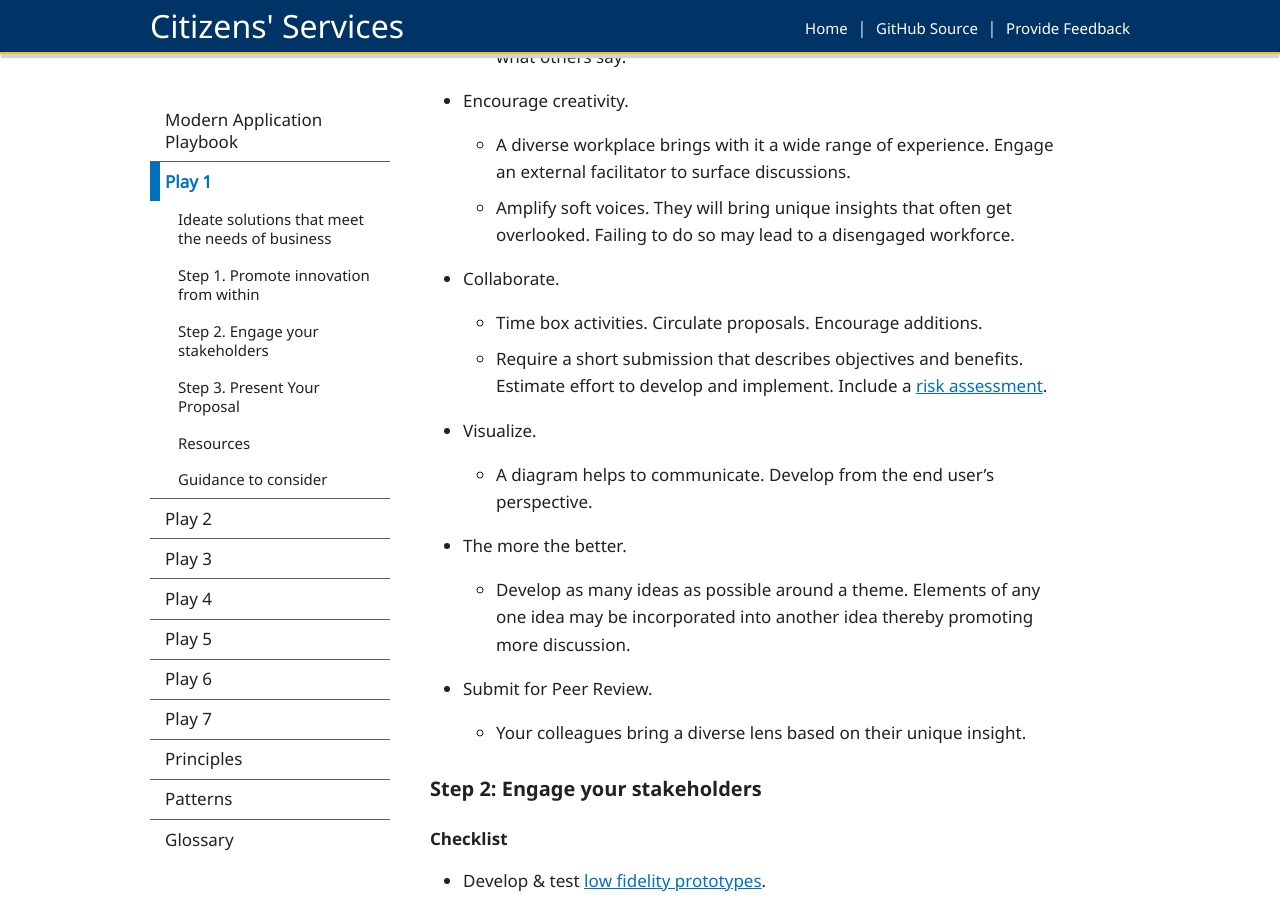
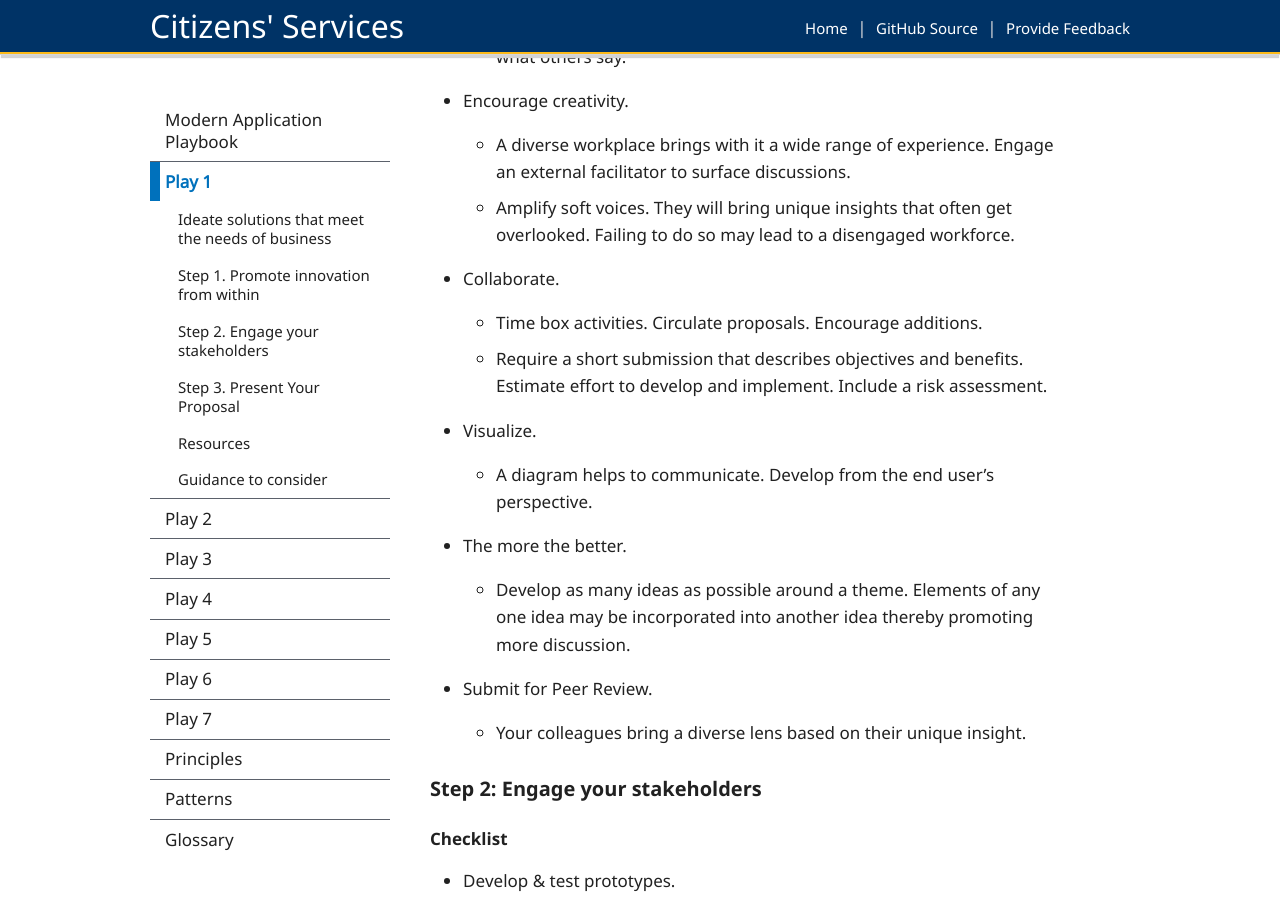
Before and after one commit to HeatherRemacle/exchangelabops, a Jekyll site: the page built from plays/play1.md, in a window 1280 px wide and 900 px high, scrolled down 1128 px. Built offline with Jekyll 4.4.1, drawn with Linux system fonts in a browser that asks for light colours; some of the changed text lies outside the part shown.

Commit message:
Update play 1 and 2

```diff
--- a/plays/play1.md
+++ b/plays/play1.md
@@ -40,7 +40,7 @@ We must begin digital projects by developing solutions for the people who will u
     - Amplify soft voices. They will bring unique insights that often get overlooked. Failing to do so may lead to a disengaged workforce.
 - Collaborate.
     - Time box activities. Circulate proposals. Encourage additions.
-    - Require a short submission that describes objectives and benefits. Estimate effort to develop and implement. Include a [risk assessment](https://www.haspod.com/blog/paperwork/difference-between-risk-assessments-and-method-statements#:~:text=Where%20a%20risk%20assessment%20tells,the%20work%2C%20providing%20extra%20details.).
+    - Require a short submission that describes objectives and benefits. Estimate effort to develop and implement. Include a risk assessment.
 - Visualize.
     - A diagram helps to communicate. Develop from the end user’s perspective.
 - The more the better.
@@ -50,11 +50,11 @@ We must begin digital projects by developing solutions for the people who will u
 
 ### Step 2: Engage your stakeholders
 #### Checklist
-- Develop & test [low fidelity prototypes](https://theblog.adobe.com/prototyping-difference-low-fidelity-high-fidelity-prototypes-use/#:~:text=Low%2Dfidelity%20prototyping,visual%20appearance%20of%20the%20product.).
-    - Describe the [user’s journey](https://www.appcues.com/blog/user-journey-map#:~:text=A%20user%20journey%20is%20a,from%20their%20point%20of%20view.) and interaction with the solution.
-    - Develop [wireframes](https://theblog.adobe.com/everything-you-need-to-know-about-wireframes-and-prototypes/#:~:text=A%20wireframe%20(also%20known%20as,where%20the%20name%20comes%20from).).
+- Develop & test prototypes.
+    - Describe the user’s journey and interaction with the solution.
+    - Develop wireframes.
     - Solicit feedback.  Document attributes (goals, needs, behaviours, preferences).
-- Evolve [Scenarios and User Stories](https://www.akendi.com/blog/scenarios-user-stories-and-use-casesoh-my/#:~:text=Scenarios%20are%20created%20by%20user,a%20sprint%20in%20agile%20development.&text=Scenarios%20are%20stories%20that%20capture,persona%20in%20a%20given%20context.) that speak to a set of defined [Personas](https://www.interaction-design.org/literature/article/personas-why-and-how-you-should-use-them).
+- Evolve Scenarios and User Stories that speak to a set of defined Personas.
     - Invite stakeholders to review and prioritize.
     - Avoid over-solutioning how to accomplish the idea.
     - Do your research. Are your assumptions complete?
@@ -62,7 +62,7 @@ We must begin digital projects by developing solutions for the people who will u
 ### Step 3: Present Your Proposal
 #### Checklist
 - Do your homework. What would be required to go from ideation to project inception?
-- Develop the [product roadmap](https://product-guide.18f.gov/future/roadmap/).
+- Develop the product roadmap.
 - Seek approval to proceed.
 - Become a business priority.
 
```
Also changed, not shown: plays/play2.md (+8 -8 lines).
